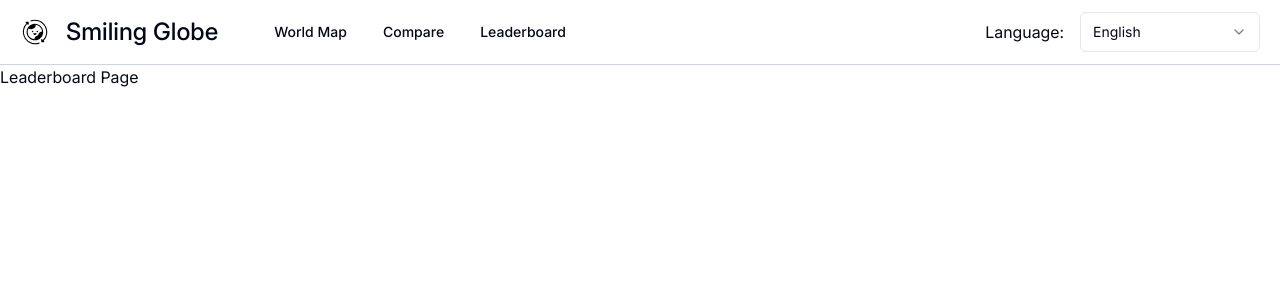
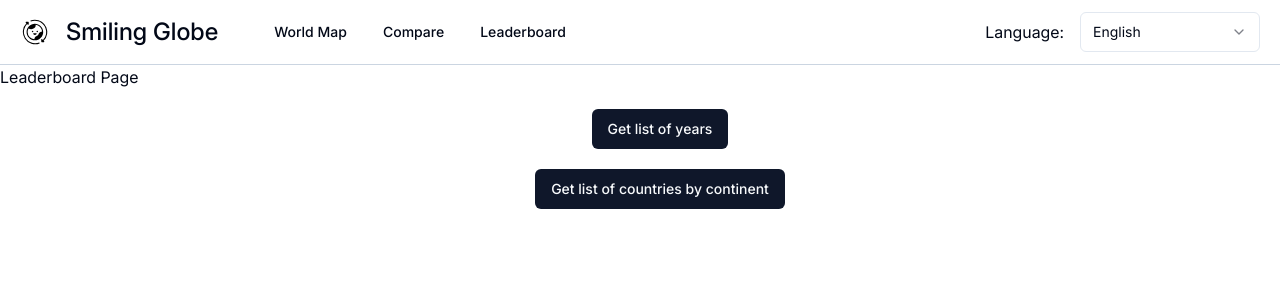
Before and after one commit to TotallyInformatik/HappinessExplorer, a Next.js app: page /leaderboard in a window 1280 px wide. Shown: the top 300 px of the page. Built offline with nearby package versions, Linux system fonts and the light colour scheme; no server answers.

Commit message:
Develop and test database interface

```diff
--- a/app/leaderboard/page.tsx
+++ b/app/leaderboard/page.tsx
@@ -1,7 +1,29 @@
+"use client";
 
-export default async function Page() {
+import { Button } from "@/components/ui/button"
+import { getListOfYears, getCountriesByContinent } from "@/lib/db_interface"
 
+
+async function getYears() {
+  const list = await getListOfYears();
+  console.log(list);
+}
+
+async function getCountries() {
+  const list = await getCountriesByContinent(2021, "de");
+  console.log(list);
+}
+
+export default function Page() {
   return <>
     <h2>Leaderboard Page</h2>
+    <div className="w-full flex flex-col items-center gap-5 m-5">
+      <Button onClick={() => getYears()}>
+        Get list of years
+      </Button>
+      <Button onClick={() => getCountries()}>
+        Get list of countries by continent
+      </Button>
+    </div>
   </>
 }
--- /dev/null
+++ b/components/ui/button.tsx
@@ -0,0 +1,56 @@
+import * as React from "react"
+import { Slot } from "@radix-ui/react-slot"
+import { cva, type VariantProps } from "class-variance-authority"
+
+import { cn } from "@/lib/utils"
+
+const buttonVariants = cva(
+  "inline-flex items-center justify-center gap-2 whitespace-nowrap rounded-md text-sm font-medium ring-offset-background transition-colors focus-visible:outline-none focus-visible:ring-2 focus-visible:ring-ring focus-visible:ring-offset-2 disabled:pointer-events-none disabled:opacity-50 [&_svg]:pointer-events-none [&_svg]:size-4 [&_svg]:shrink-0",
+  {
+    variants: {
+      variant: {
+        default: "bg-primary text-primary-foreground hover:bg-primary/90",
+        destructive:
+          "bg-destructive text-destructive-foreground hover:bg-destructive/90",
+        outline:
+          "border border-input bg-background hover:bg-accent hover:text-accent-foreground",
+        secondary:
+          "bg-secondary text-secondary-foreground hover:bg-secondary/80",
+        ghost: "hover:bg-accent hover:text-accent-foreground",
+        link: "text-primary underline-offset-4 hover:underline",
+      },
+      size: {
+        default: "h-10 px-4 py-2",
+        sm: "h-9 rounded-md px-3",
+        lg: "h-11 rounded-md px-8",
+        icon: "h-10 w-10",
+      },
+    },
+    defaultVariants: {
+      variant: "default",
+      size: "default",
+    },
+  }
+)
+
+export interface ButtonProps
+  extends React.ButtonHTMLAttributes<HTMLButtonElement>,
+    VariantProps<typeof buttonVariants> {
+  asChild?: boolean
+}
+
+const Button = React.forwardRef<HTMLButtonElement, ButtonProps>(
+  ({ className, variant, size, asChild = false, ...props }, ref) => {
+    const Comp = asChild ? Slot : "button"
+    return (
+      <Comp
+        className={cn(buttonVariants({ variant, size, className }))}
+        ref={ref}
+        {...props}
+      />
+    )
+  }
+)
+Button.displayName = "Button"
+
+export { Button, buttonVariants }
--- /dev/null
+++ b/lib/db_interface.ts
@@ -0,0 +1,165 @@
+"use server";
+
+import { and, eq, inArray, desc, asc } from "drizzle-orm";
+import { db } from "@/lib/database/db";
+import { countries, continentTranslations, countryTranslations, reports } from "@/lib/database/schema";
+
+
+export type Year = {
+    year: number,
+}
+
+export type ContinentGroup = {
+    continentName: string,
+    countries: Country[],
+}
+
+export type Country = {
+    countryId: number,
+    countryName: string,
+}
+
+export type CountryData = {
+    ladderScore: number | null,
+    upperWhisker: number | null,
+    lowerWhisker: number | null,
+    logGdpPerCapita: number | null,
+    socialSupport: number | null,
+    healthyLifeExpectancy: number | null,
+    freedomToMakeLifeChoices: number | null,
+    generosity: number | null,
+    perceptionsOfCorruption: number | null,
+    dystopiaResidual: number | null,
+    rank: number | null,
+}
+
+export async function getListOfYears(): Promise<Year[]> {
+    try {
+        const distinctYears = await db
+            .selectDistinct({
+                year: reports.year,
+            })
+            .from(reports)
+            .orderBy(desc(reports.year));
+
+        return distinctYears;
+    } catch (error) {
+        return [];
+    }
+}
+
+export async function getCountriesByContinent(year: number, locale: string): Promise<ContinentGroup[]> {
+    // Step 1: Query all country IDs in the reports table for the specified year
+    const reportEntries = await db
+        .select({
+            countryId: reports.countryId,
+        })
+        .from(reports)
+        .where(eq(reports.year, year));
+
+    // Extract unique country IDs
+    const countryIds = reportEntries.map(entry => entry.countryId);
+
+    // Step 2: Query country and continent codes for the retrieved country IDs
+    const countriesData = await db
+        .select({
+            countryId: countries.countryId,
+            countryCode: countries.countryCode,
+            continentCode: countries.continentCode,
+        })
+        .from(countries)
+        .where(inArray(countries.countryId, countryIds));
+
+    // Step 3: Group countries by continent code
+    const groupedByContinent = countriesData.reduce((acc, entry) => {
+        const { continentCode, countryId, countryCode } = entry;
+        if (!acc[continentCode]) acc[continentCode] = [];
+        acc[continentCode].push({ countryId, countryCode });
+        return acc;
+    }, {} as Record<string, { countryId: number; countryCode: string }[]>);
+
+    // Step 4: Query localized names for countries and continents
+    const continentCodes = Object.keys(groupedByContinent);
+
+    const continentTranslationsData = await db
+        .select({
+            continentCode: continentTranslations.continentCode,
+            localizedName: continentTranslations.localizedName,
+        })
+        .from(continentTranslations)
+        .where(
+            and(
+                eq(continentTranslations.languageCode, locale),
+                inArray(continentTranslations.continentCode, continentCodes)
+            )
+        )
+        .orderBy(asc(continentTranslations.localizedName));
+
+    const countryTranslationsData = await db
+        .select({
+            countryId: countries.countryId,
+            localizedName: countryTranslations.localizedName,
+        })
+        .from(countries)
+        .leftJoin(
+            countryTranslations,
+            and(
+                eq(countryTranslations.countryCode, countries.countryCode),
+                eq(countryTranslations.languageCode, locale)
+            )
+        )
+        .where(inArray(countries.countryId, countryIds))
+        .orderBy(asc(countryTranslations.localizedName));
+
+    // Step 5: Construct the result
+    const result = continentTranslationsData.map((continent) => {
+        const continentName = continent.localizedName || "Unknown Continent";
+
+        // Sort countries in the current continent by their localized names
+        const countries = groupedByContinent[continent.continentCode]
+            .map((country) => {
+                const countryName =
+                    countryTranslationsData.find(
+                        (c) => c.countryId === country.countryId
+                    )?.localizedName || "Unknown Country";
+
+                return { countryId: country.countryId, countryName };
+            })
+            .sort((a, b) => a.countryName.localeCompare(b.countryName));
+
+        return { continentName, countries };
+    });
+
+    return result;
+}
+
+export async function getCountryData(year: number, countryId: number): Promise<CountryData | undefined> {
+    try {
+        const data = await db.query.reports.findFirst({
+            where: (table) =>
+                and(
+                    eq(table.year, year),
+                    eq(table.countryId, countryId)
+                ),
+            columns: {
+                ladderScore: true,
+                upperWhisker: true,
+                lowerWhisker: true,
+                logGdpPerCapita: true,
+                socialSupport: true,
+                healthyLifeExpectancy: true,
+                freedomToMakeLifeChoices: true,
+                generosity: true,
+                perceptionsOfCorruption: true,
+                dystopiaResidual: true,
+                rank: true,
+            },
+        });
+
+        if (data) return data;
+        else return undefined;
+    }
+    catch (error) {
+        return undefined;
+    }
+}
```
